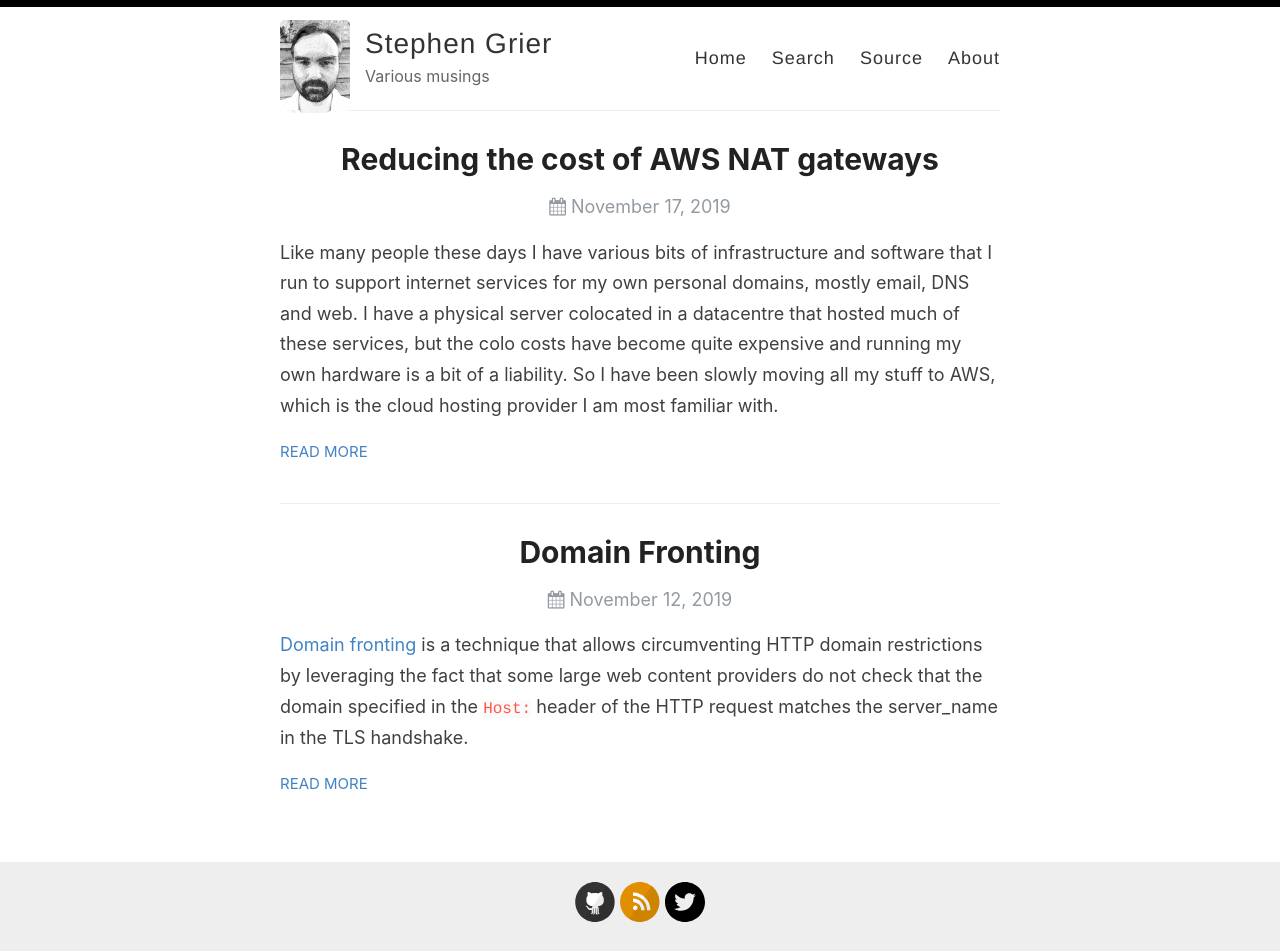
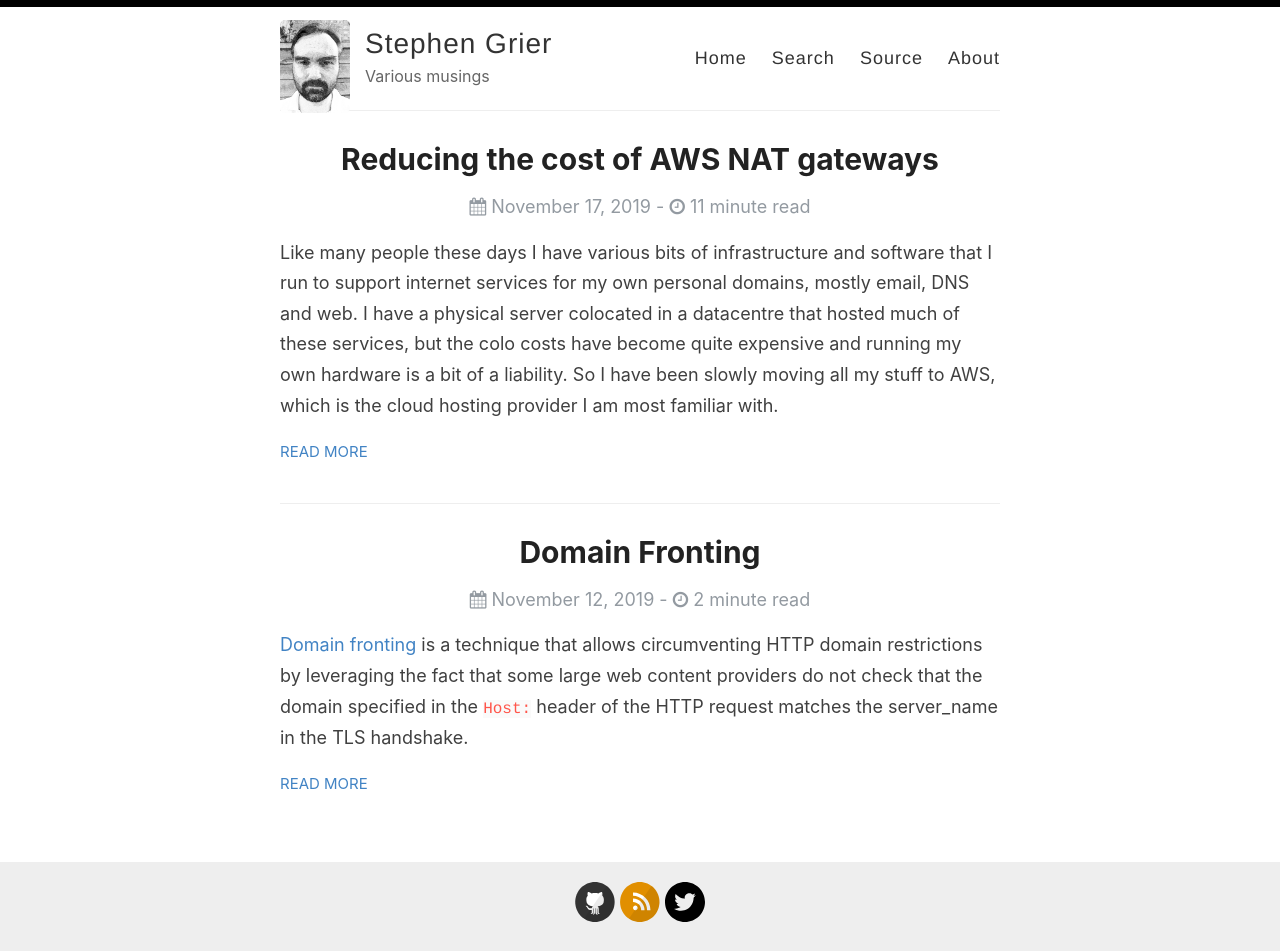
Before and after one commit to stephengrier/www.stephengrier.com, a Jekyll site: the page built from index.html, in a window 1280 px wide. Built offline with Jekyll 4.4.1, drawn with Linux system fonts in a browser that asks for light colours; the list of posts is cut into pages by our own code.

Commit message:
Add reading time indicator to index page

```diff
--- a/index.html
+++ b/index.html
@@ -9,7 +9,10 @@ layout: default
         <h1>{{ post.title }}</h1>
 
         <div>
-          <p class="post_date"><i class="fa fa-calendar" aria-hidden="true"></i> {{ post.date | date: "%B %e, %Y" }}</p>
+          <p class="post_date">
+            <i class="fa fa-calendar" aria-hidden="true"></i> {{ post.date | date: "%B %e, %Y" }}
+	    - <i class="fa fa-clock-o" aria-hidden="true"></i> {{ post.content | number_of_words | divided_by:170 }} minute read
+          </p>
         </div>
       </a>
       <div class="entry">
```
